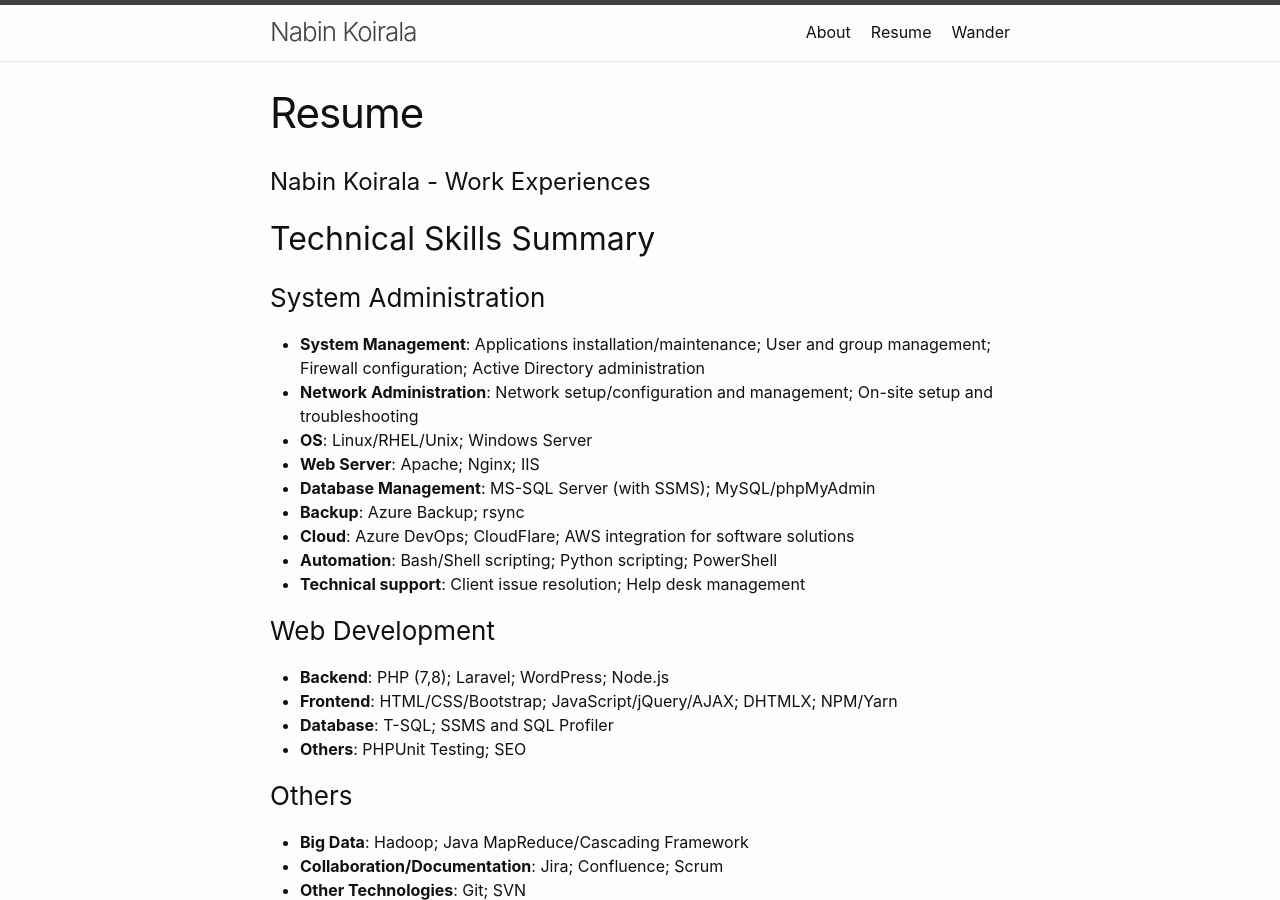
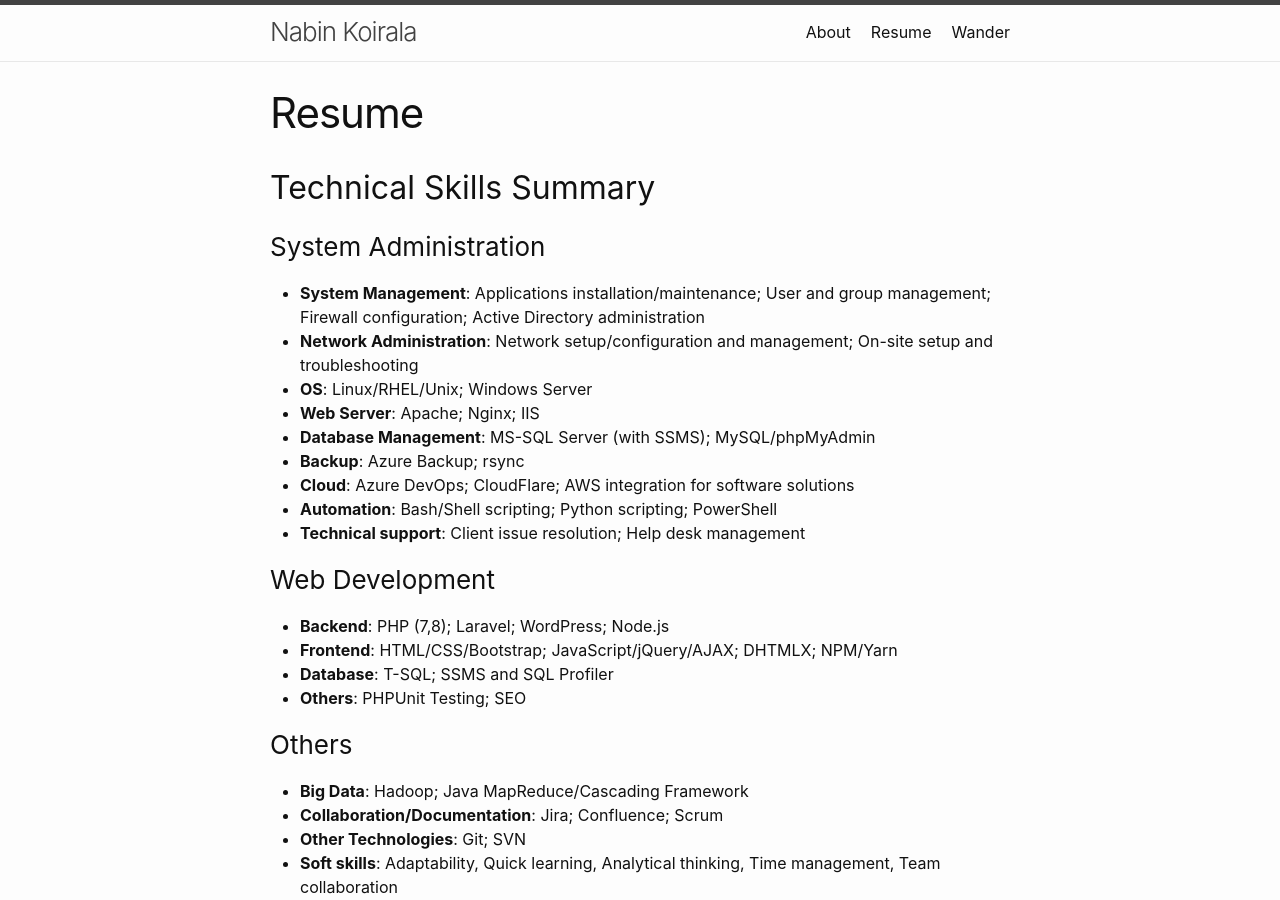
Before and after one commit to nknabin/nknabin.github.io, a Jekyll site: the page built from docs/resume.markdown, in a window 1280 px wide and 900 px high. Built offline with Jekyll 4.4.1, drawn with Linux system fonts in a browser that asks for light colours.

Commit message:
Remove redundant title

```diff
--- a/docs/resume.markdown
+++ b/docs/resume.markdown
@@ -3,8 +3,6 @@
 title: Resume
 permalink: /resume/
 ---
-
-# Nabin Koirala - Work Experiences
 
 ## Technical Skills Summary
 
```
